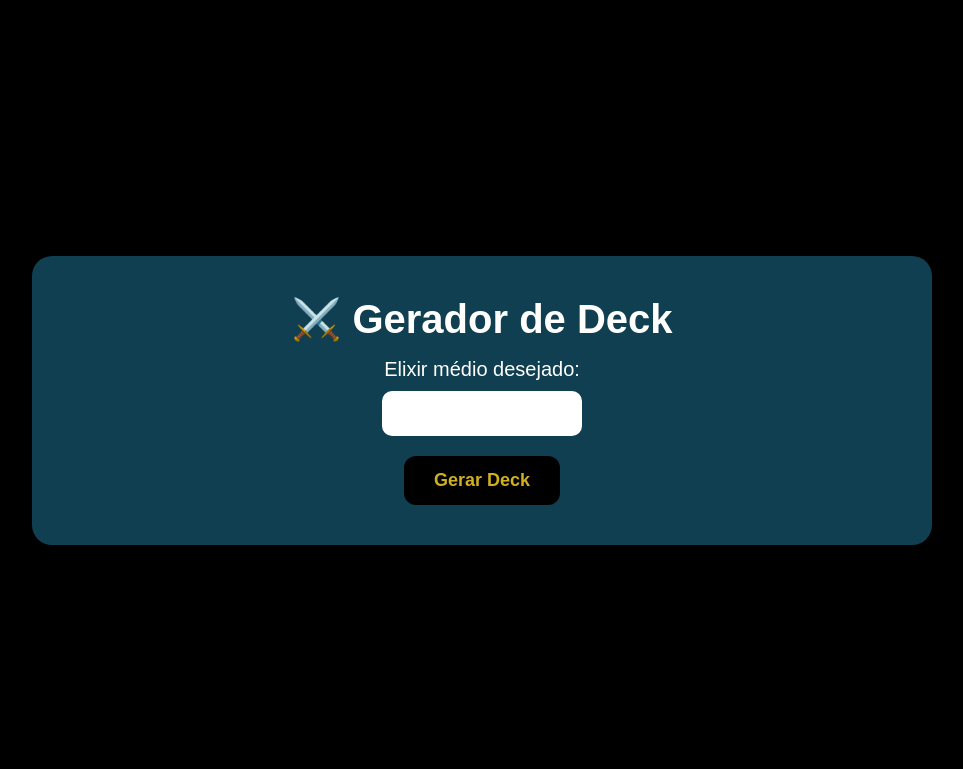
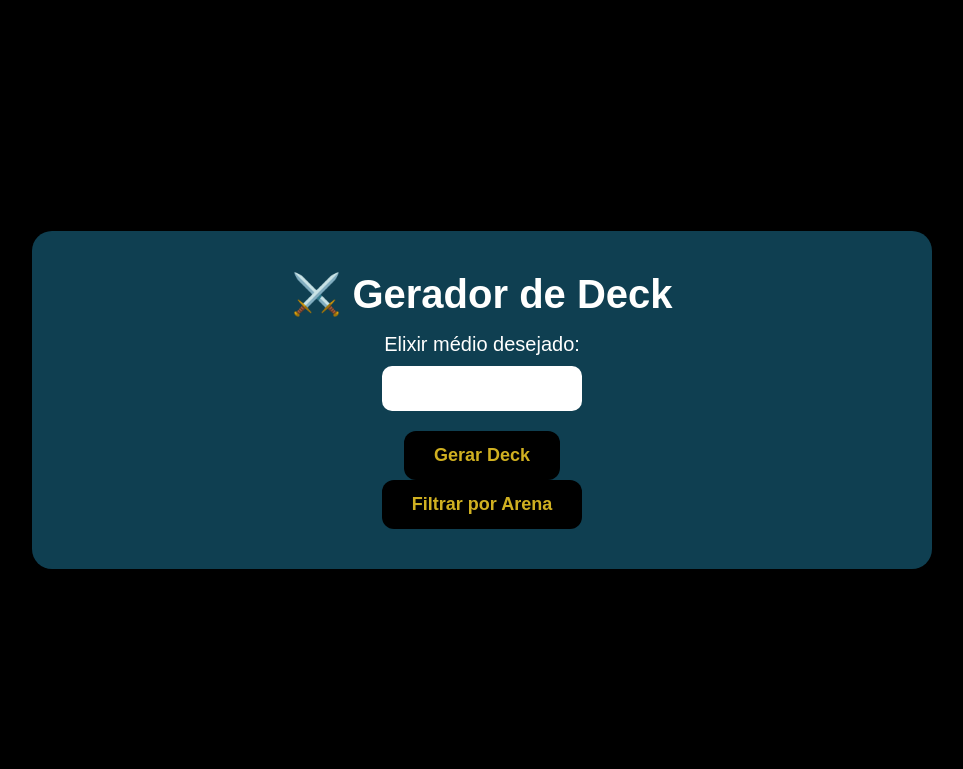
Before and after one commit to tiagoroncatomiziara-sudo/site_clash, a Flask app: page / in a window 1280 px wide. Shown: the top 769 px of the page, without its empty margins (158-1121 px from the left). Run offline with Flask 3, Linux system fonts and the light colour scheme.

Commit message:
Enhance deck generator with arena filtering
Added a new form to filter decks by arena and updated the existing deck generation form.

```diff
--- a/site_clash_royale/templates/index.html
+++ b/site_clash_royale/templates/index.html
@@ -11,11 +11,17 @@
 
     <h1>⚔️ Gerador de Deck</h1>
 
+    <!-- GERAR DECK -->
     <form method="POST">
         <label>Elixir médio desejado:</label>
         <input type="number" step="0.1" name="elixir" required>
 
-        <button type="submit">Gerar Deck</button>
+        <button type="submit" name="acao" value="gerar">Gerar Deck</button>
+    </form>
+
+    <!-- FILTRAR POR ARENA -->
+    <form method="POST">
+        <button type="submit" name="acao" value="arena">Filtrar por Arena</button>
     </form>
 
 </div>
```
